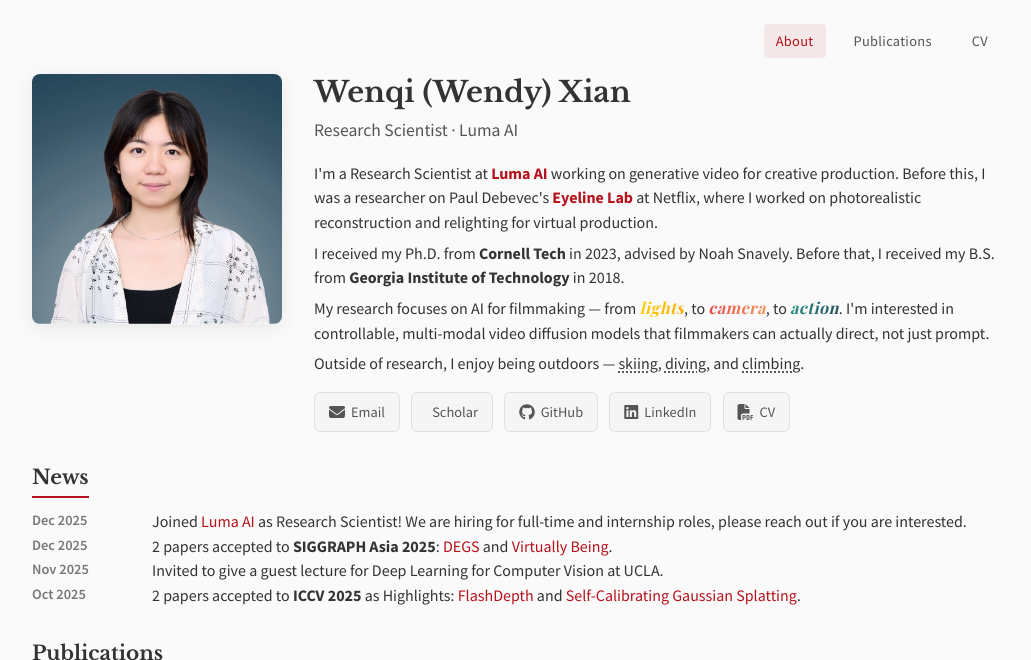
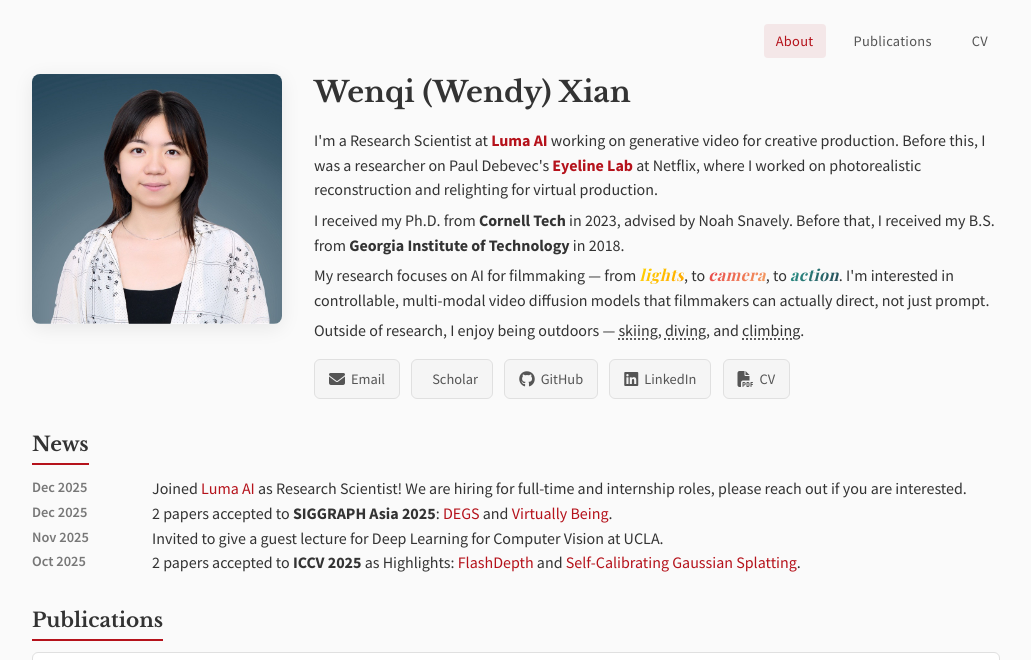
Before and after one commit to wxian3/wxian3.github.io, a Jekyll site: the page built from index.html, in a window 1280 px wide, cut to the strip 0-660 px from the top of the page. Shown: the whole strip, without its empty margins (124-1155 px from the left). Built offline with Jekyll 4.4.1, drawn with Linux system fonts in a browser that asks for light colours; some web fonts are replaced; a style sheet for code colours, icons or effects is not loaded.

Commit message:
Add email obfuscation, remove subtitle, add spacing after name

```diff
--- a/assets/css/main.css
+++ b/assets/css/main.css
@@ -256,7 +256,7 @@
 }
 
 .about-content h1 {
-  margin-bottom: var(--spacing-xs);
+  margin-bottom: var(--spacing-md);
 }
 
 .about-content .subtitle {
--- a/index.html
+++ b/index.html
@@ -10,7 +10,7 @@
 
   <div class="about-content">
     <h1>Wenqi (Wendy) Xian</h1>
-    <p class="subtitle">Research Scientist · Luma AI</p>
+    <!-- <p class="subtitle">Research Scientist · Luma AI</p> -->
 
     <p>
       I'm a Research Scientist at <a href="https://lumalabs.ai/" target="_blank"><strong>Luma AI</strong></a> working on generative video for creative production. Before this, I was a researcher on <a href="https://www.pauldebevec.com/" target="_blank" class="link-black">Paul Debevec</a>'s <a href="https://www.eyelinestudios.com/en/studios" target="_blank"><strong>Eyeline Lab</strong></a> at Netflix, where I worked on photorealistic reconstruction and relighting for virtual production.
@@ -29,7 +29,7 @@
     </p>
 
     <div class="social-links">
-      <a href="mailto:wenqixian3@gmail.com" class="social-link">
+      <a href="#" class="social-link" id="email-link" onclick="window.location.href='mail'+'to:'+'wenqixian3'+'@'+'gmail.com'; return false;">
         <i class="fas fa-envelope"></i> Email
       </a>
       <a href="https://scholar.google.com/citations?user=plYa5eQAAAAJ&hl=en" class="social-link" target="_blank">
```
